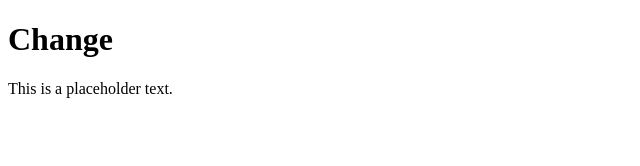
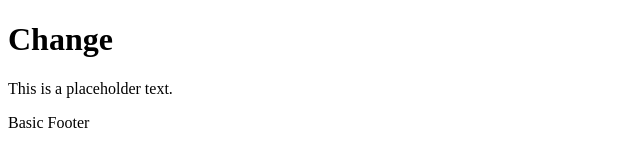
Before and after one commit to Azfar-Sphere/bad_ui, a plain HTML site: page index.html in a window 1280 px wide. Shown: the full height of the page, 0-640 px from the left. Drawn offline with Linux system fonts and the light colour scheme.

Commit message:
added footer

```diff
--- a/index.html
+++ b/index.html
@@ -10,4 +10,5 @@
     <h1> Change </h1>
     <p> This is a placeholder text.</p>
 </body>
+<footer> Basic Footer </footer>
 </html>
```
